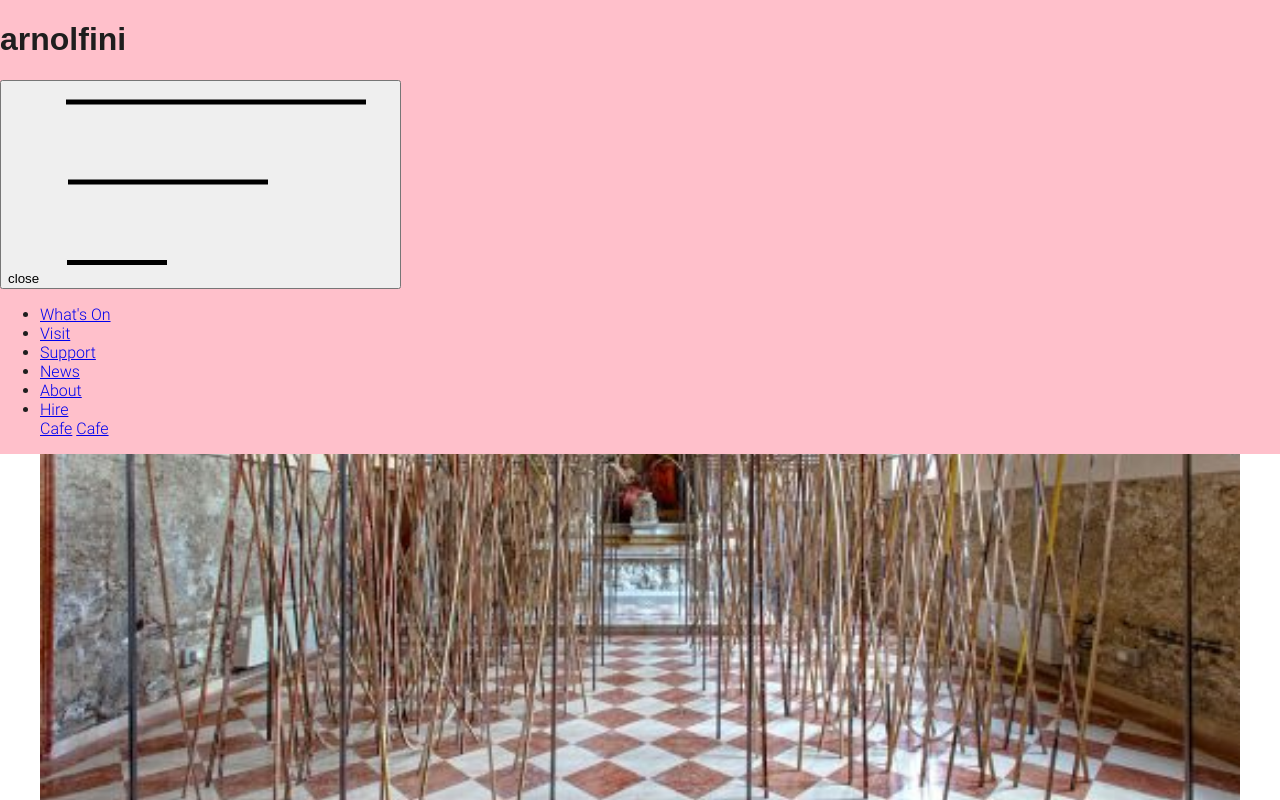
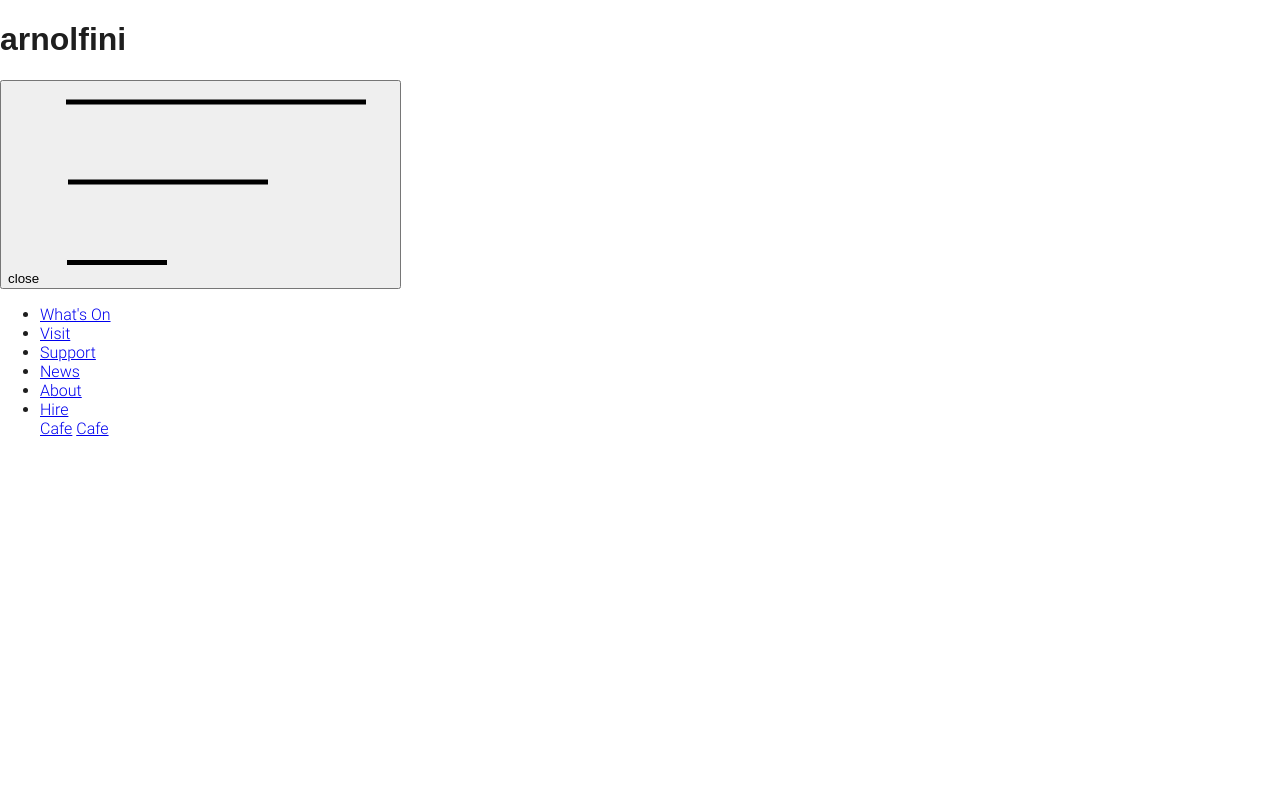
Before and after one commit to jacquescoetzee202/team-a, a website: page index.html in a window 1280 px wide. Both pictures are taken after a click on the button "MENU". Shown: the top 800 px of the page. Drawn offline with Linux system fonts and the light colour scheme; a web font is replaced by a local one.

Commit message:
added overlay close js

```diff
--- a/css/styles.css
+++ b/css/styles.css
@@ -143,11 +143,12 @@
 .mobile-overlay {
   position: absolute;
   right: 100%;
-  background-color: pink; }
+  background-color: white; }
 
 .overlay {
   position: fixed;
   top: 0%;
   right: 0%;
   z-index: 2;
-  width: 100%; }
+  min-width: 100%;
+  min-height: 100vh; }
--- a/index.html
+++ b/index.html
@@ -20,7 +20,7 @@
 
     <div id="burger-overlay" class="mobile-overlay">
         <h1 class="overlay__logo">arnolfini</h1>
-        <button id="burger-button" class="mobile-overlay__button">
+        <button id="close-button" class="mobile-overlay__button">
             <span class="mobile-overlay__button__text" >close</span>
             <img class="mobile-overlay__button_svg" src="assets/svg/burger.svg" alt="cross shaped close button">
         </button>
--- a/js/burger-dev.js
+++ b/js/burger-dev.js
@@ -1,12 +1,19 @@
 ((d) => {
+// burger menu to open mobile overlay
+    const burgerMenu = d.getElementById('burger-button');
 
-    let burgerMenu = document.getElementById('burger-button');
-
-    let overlay = document.getElementById('burger-overlay');
+    const overlay = d.getElementById('burger-overlay');
 
     burgerMenu.addEventListener('click', function(){
-        this.classList.toggle("close");
+        this.classList.toggle("open");
+        overlay.classList.toggle("overlay");
+    });
+// button to close mobile overlay
+    const closeButton = d.getElementById('close-button');
+
+    closeButton.addEventListener('click' , function(){
         overlay.classList.toggle("overlay");
     });
 
+
 })(document);
--- a/scss/mobile-overlay.scss
+++ b/scss/mobile-overlay.scss
@@ -1,7 +1,7 @@
 .mobile-overlay {
     position: absolute;
     right: 100%;
-    background-color: pink;
+    background-color: white;
 }
 
 .overlay {
@@ -9,5 +9,6 @@
     top: 0%;
     right: 0%;
     z-index: 2;
-    width: 100%;
+    min-width: 100%;
+    min-height: 100vh;
 }
```
Also changed, not shown: css/styles.min.css.
